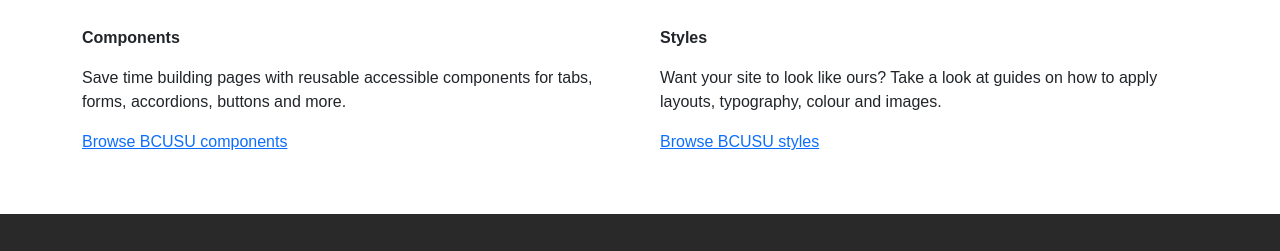
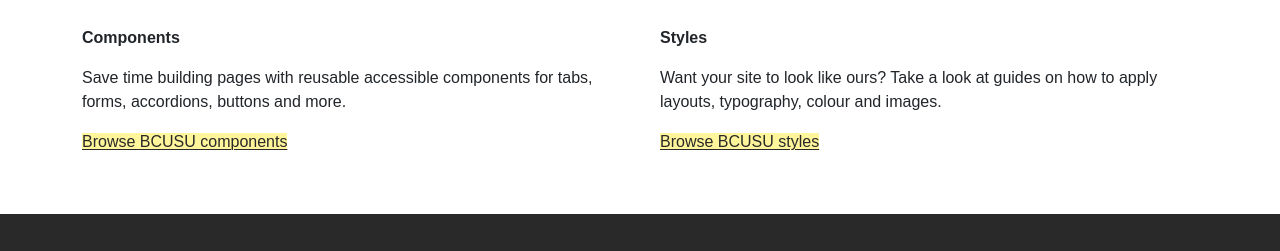
Before and after one commit to Nathan-47/bcusu_components, a plain HTML site: page index.html in a window 1280 px wide. Shown: the part 540-791 px from the top of the page. Drawn offline with nearby package versions, Linux system fonts and the light colour scheme.

Commit message:
feat: All text link a styles kept same for consistency

```diff
--- a/css/style.css
+++ b/css/style.css
@@ -17,6 +17,20 @@ body {
   font-weight: 500;
 }
 
+a {
+  color: var(--secondary-color);
+  background: var(--third-color);
+  text-decoration: underline;
+  text-underline-offset: 0.1em;
+  text-decoration-thickness: max(1px, 0.0625rem);
+}
+
+a:hover {
+  color: var(--secondary-color);
+  background: transparent;
+  text-decoration: none;
+}
+
 h1 {
   font-family: var(--heading-font);
   font-weight: 700;
@@ -34,6 +48,7 @@ h1 {
 .header a {
   color: var(--fourth-color);
   text-decoration: none;
+  background: none !important;
 }
 
 .header a:hover {
```
